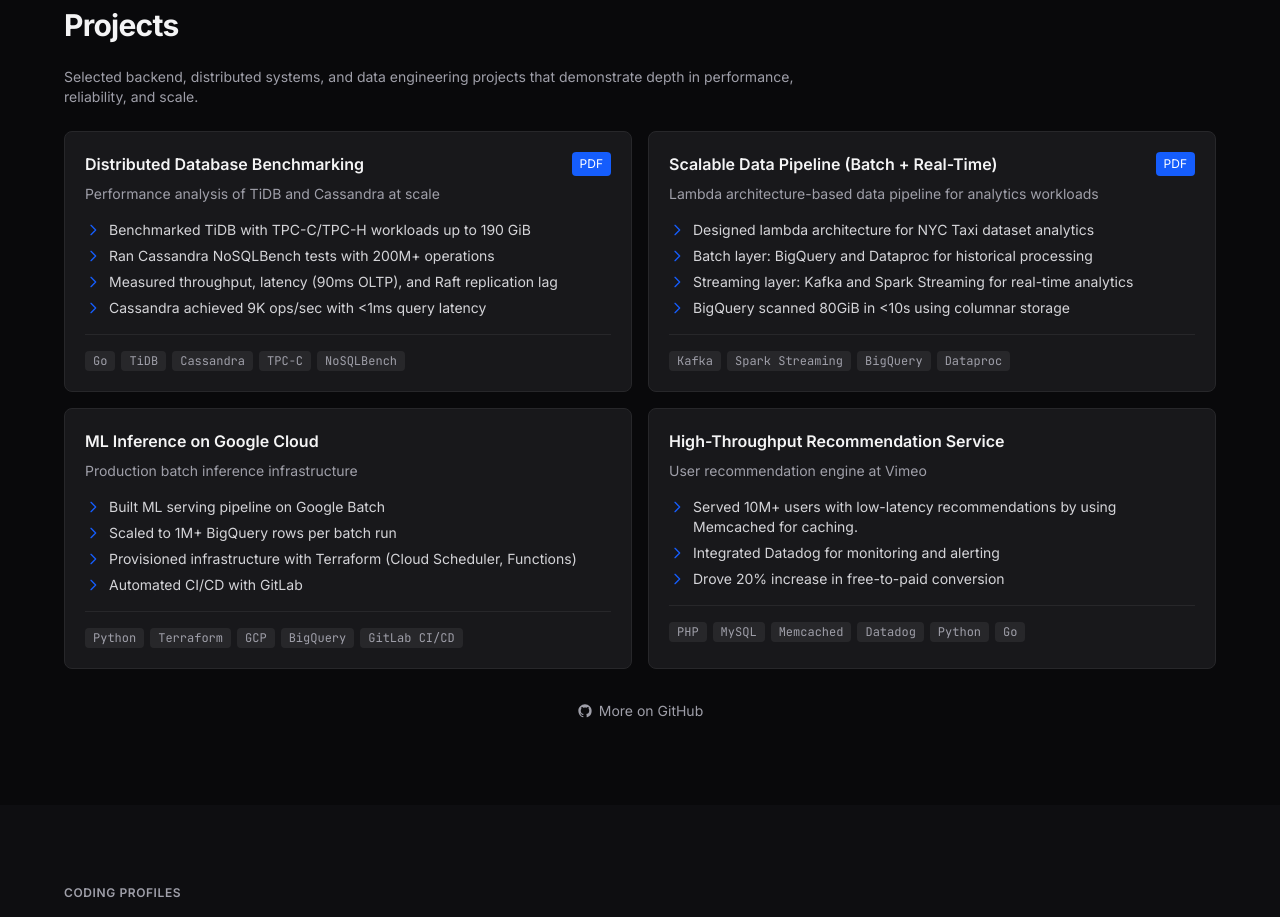
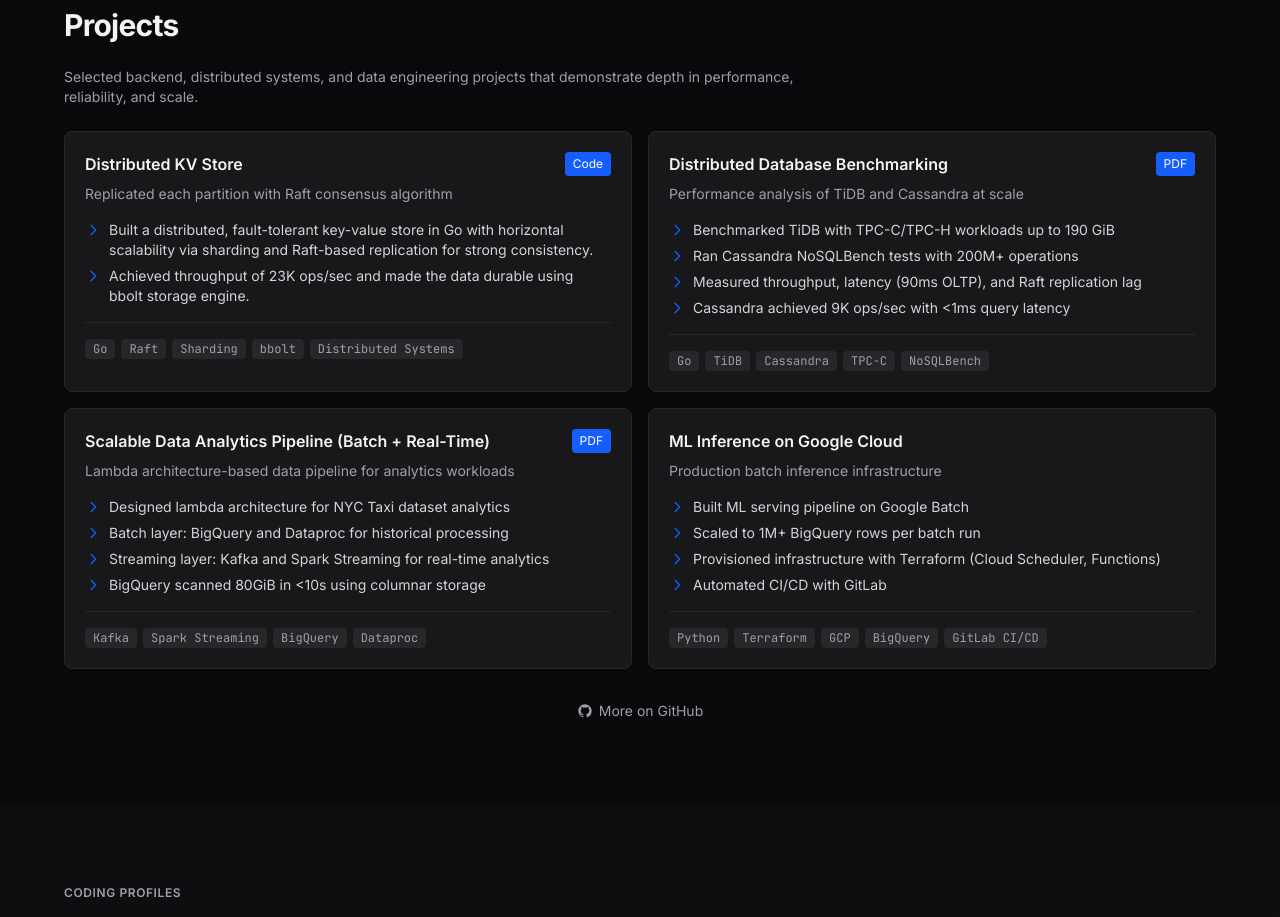
Before and after one commit to thilak007/portfolio, a Next.js app: page / in a window 1280 px wide. Shown: the part 1880-2797 px from the top of the page. Built offline with nearby package versions, Linux system fonts and the light colour scheme.

Commit message:
Update projects

```diff
--- a/src/components/Contact.tsx
+++ b/src/components/Contact.tsx
@@ -117,7 +117,7 @@
           {/* Resume CTA */}
           <div className="text-center">
             <a
-              href="/resume-v2.pdf"
+              href="/resume-v3.pdf"
               download
               className="inline-flex items-center gap-2 px-6 py-3 rounded-lg bg-blue-600 text-white text-sm font-medium hover:bg-blue-500 transition-colors shadow-lg shadow-blue-500/20"
             >
--- a/src/components/Hero.tsx
+++ b/src/components/Hero.tsx
@@ -190,7 +190,7 @@
               className="inline-flex items-center gap-2 mb-3 px-2.5 py-1 rounded-md bg-blue-100/80 dark:bg-blue-900/20 text-blue-700 dark:text-blue-300 text-xs font-semibold"
             >
               <span className="h-1.5 w-1.5 rounded-full bg-blue-600" />
-              Backend Engineer · Distributed Systems
+              Software Engineer · Distributed Systems
             </motion.div>
 
             <p className="text-sm text-zinc-500 dark:text-zinc-400 mb-3">Hi, I&apos;m</p>
@@ -201,7 +201,7 @@
 
             <div className="space-y-4 mb-8">
               <p className="text-zinc-600 dark:text-zinc-400 leading-relaxed">
-                I build <strong className="text-blue-600 dark:text-blue-400 font-semibold">backend, distributed systems</strong> and <strong className="text-blue-600 dark:text-blue-400 font-semibold">ML infrastructure</strong> that serve millions of users. I&apos;m graduating soon with a <strong className="text-zinc-900 dark:text-zinc-100 font-semibold">MS in Data Engineering</strong> at UW–Madison (Spring 2026).
+                I'm a Software Engineer with experience in building <strong className="text-blue-600 dark:text-blue-400 font-semibold">backend, distributed systems</strong> and <strong className="text-blue-600 dark:text-blue-400 font-semibold">ML infrastructure</strong> that serve millions of users. I graduated with a <strong className="text-zinc-900 dark:text-zinc-100 font-semibold">Master's in Data Engineering</strong> from UW–Madison (Spring 2026).
               </p>
               <p className="text-zinc-600 dark:text-zinc-400 leading-relaxed">
                 Across Vimeo, PropertyGuru, Hiver, and American Family Insurance, I&apos;ve owned work spanning high-throughput user recommendations, billing systems, and cloud-scale ML inference.
@@ -253,7 +253,7 @@
                 View Experience
               </a>
               <a
-                href="/resume-v2.pdf"
+                href="/resume-v3.pdf"
                 download
                 className="inline-flex items-center justify-center gap-1.5 px-5 py-2.5 rounded-lg bg-blue-600 text-white text-sm font-medium hover:bg-blue-500 transition-colors"
               >
--- a/src/components/Projects.tsx
+++ b/src/components/Projects.tsx
@@ -3,6 +3,16 @@
 import { motion } from 'framer-motion';
 
 const projects = [
+  {
+    title: 'Distributed KV Store',
+    description: 'Replicated each partition with Raft consensus algorithm',
+    codeHref: 'https://github.com/thilak007/kv-store',
+    details: [
+      'Built a distributed, fault-tolerant key-value store in Go with horizontal scalability via sharding and Raft-based replication for strong consistency.',
+      'Achieved throughput of 23K ops/sec and made the data durable using bbolt storage engine.',
+    ],
+    tech: ['Go', 'Raft', 'Sharding', 'bbolt', 'Distributed Systems'],
+  },
   {
     title: 'Distributed Database Benchmarking',
     description: 'Performance analysis of TiDB and Cassandra at scale',
@@ -16,7 +26,7 @@
     tech: ['Go', 'TiDB', 'Cassandra', 'TPC-C', 'NoSQLBench'],
   },
   {
-    title: 'Scalable Data Pipeline (Batch + Real-Time)',
+    title: 'Scalable Data Analytics Pipeline (Batch + Real-Time)',
     description: 'Lambda architecture-based data pipeline for analytics workloads',
     pdfHref: '/building-scalable-data-pipelines.pdf',
     details: [
@@ -37,16 +47,6 @@
       'Automated CI/CD with GitLab',
     ],
     tech: ['Python', 'Terraform', 'GCP', 'BigQuery', 'GitLab CI/CD'],
-  },
-  {
-    title: 'High-Throughput Recommendation Service',
-    description: 'User recommendation engine at Vimeo',
-    details: [
-      'Served 10M+ users with low-latency recommendations by using Memcached for caching.',
-      'Integrated Datadog for monitoring and alerting',
-      'Drove 20% increase in free-to-paid conversion',
-    ],
-    tech: ['PHP', 'MySQL', 'Memcached', 'Datadog', 'Python', 'Go'],
   },
 ];
 
@@ -86,16 +86,28 @@
                   <h3 className="font-semibold text-zinc-900 dark:text-zinc-100 group-hover:text-blue-600 dark:group-hover:text-blue-400 transition-colors">
                     {project.title}
                   </h3>
+                  <div className="shrink-0 flex items-center gap-2">
+                    {project.codeHref && (
+                      <a
+                        href={project.codeHref}
+                        target="_blank"
+                        rel="noopener noreferrer"
+                        className="inline-flex items-center px-2 py-1 rounded text-xs bg-blue-600 text-white hover:bg-blue-500 transition-colors"
+                      >
+                        Code
+                      </a>
+                    )}
                     {project.pdfHref && (
                       <a
                         href={project.pdfHref}
                         target="_blank"
                         rel="noopener noreferrer"
-                      className="shrink-0 inline-flex items-center px-2 py-1 rounded text-xs bg-blue-600 text-white hover:bg-blue-500 transition-colors"
+                        className="inline-flex items-center px-2 py-1 rounded text-xs bg-blue-600 text-white hover:bg-blue-500 transition-colors"
                       >
                         PDF
                       </a>
                     )}
+                  </div>
                 </div>
                 <p className="text-sm text-zinc-500 dark:text-zinc-400 mb-4">
                   {project.description}
```
Also changed, not shown: 2 other files (tests, documents, lock files or other folders). Lines whose indentation alone changed are shown as unchanged.
